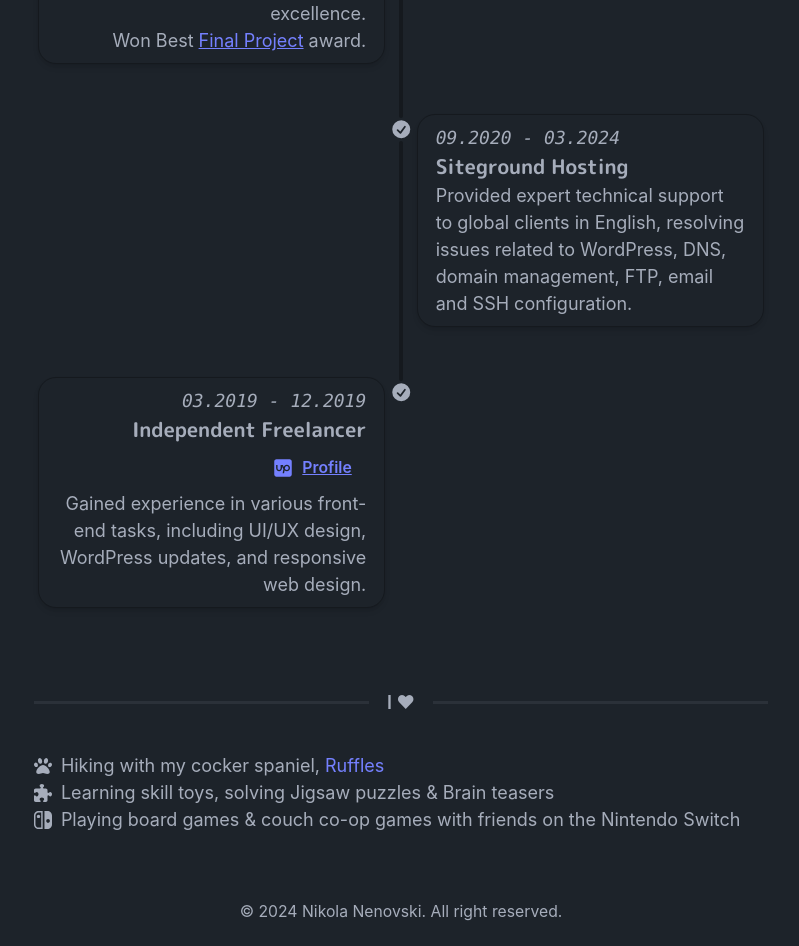
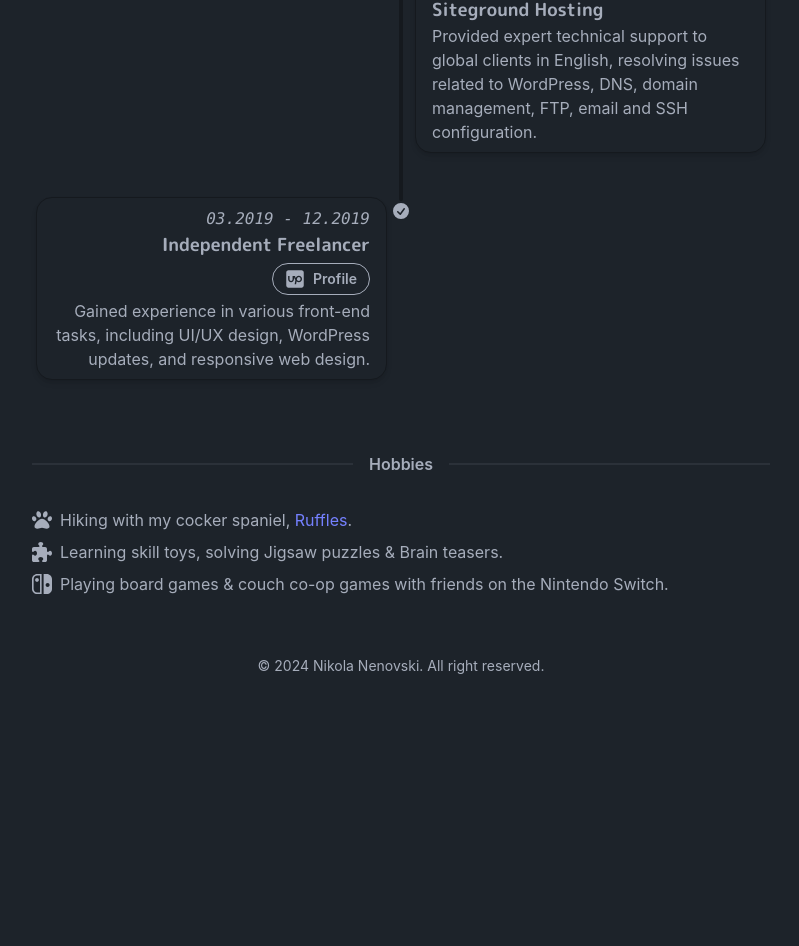
Before and after one commit to Nickslabcode/portfolio-ts, a React (Vite) app in the folder template/: page / in a window 1280 px wide. Shown: the part 829-1775 px from the top of the page, without its empty margins (239-1038 px from the left). After the commit the page ends 1525 px from the top, so only its background shows below. Built offline with nearby package versions, Linux system fonts and the light colour scheme.

Commit message:
fixed an issue where the icons in the hobbies section didn't appear with the same size on mobile. Added padding to the links and stack labels in the project's overview

```diff
--- a/template/src/components/ProjectOverview.tsx
+++ b/template/src/components/ProjectOverview.tsx
@@ -7,7 +7,7 @@ const ProjectOverview: React.FC<{ project: Project }> = ({ project }) => {
     <div className="flex flex-col gap-2 mb-5">
       <p className="my-2 text-justify">&emsp;{project.overview}</p>
       <div className="flex gap-3 items-center">
-        <span className="text-sm items-center bg-warning text-primary-content p-0.5 font-semibold rounded-md mr-2">
+        <span className="text-sm items-center bg-warning text-primary-content py-0.5 px-1 font-semibold rounded-md mr-2">
           Links
         </span>
         <a
@@ -28,7 +28,7 @@ const ProjectOverview: React.FC<{ project: Project }> = ({ project }) => {
         </a>
       </div>
       <div className="flex gap-3 items-center">
-        <span className="text-sm items-center bg-warning text-primary-content p-0.5 font-semibold rounded-md mr-2">
+        <span className="text-sm items-center bg-warning text-primary-content py-0.5 px-1 font-semibold rounded-md mr-2">
           Stack
         </span>
         <p>{project.technologies.join(', ')}</p>
--- a/template/src/components/Timeline.tsx
+++ b/template/src/components/Timeline.tsx
@@ -81,9 +81,10 @@ const Timeline: React.FC = () => {
         <div className="timeline-start mb-10 md:text-end timeline-box shadow-md">
           <time className="font-mono italic">03.2019 - 12.2019</time>
           <h2 className="text-lg font-semibold">Independent Freelancer</h2>
+
           <a
             href="https://www.upwork.com/freelancers/~019b57b5b048ed8468"
-            className="btn btn-link rounded-3xl btn-sm my-1 items-center"
+            className="btn btn-outline rounded-3xl btn-sm my-1 items-center"
             target="_blank"
           >
             <FaSquareUpwork size={20} />
--- a/template/src/index.css
+++ b/template/src/index.css
@@ -11,12 +11,6 @@ h6 {
   font-family: 'M PLUS Rounded 1c';
 }
 
-*,
-body,
-html {
-  font-size: large;
-}
-
 html {
   overflow-y: scroll;
 }
--- a/template/src/views/Home.tsx
+++ b/template/src/views/Home.tsx
@@ -80,7 +80,7 @@ const Home = () => {
       >
         <Timeline />
       </motion.div>
-      <Divider value="I ♥" />
+      <Divider value="Hobbies" />
       <motion.div
         className="w-3/4 text-justify"
         initial={{ opacity: 0, y: 20 }}
@@ -88,9 +88,11 @@ const Home = () => {
         exit={{ opacity: 0, y: 20 }}
         transition={{ duration: 0.5, ease: 'easeInOut' }}
       >
-        <ul>
+        <ul className="flex flex-col gap-2">
           <li className="flex gap-2 items-center">
-            <FaPaw />{' '}
+            <span>
+              <FaPaw size={20} />
+            </span>
             <p>
               Hiking with my cocker spaniel,{' '}
               <div className="dropdown dropdown-top dropdown-left md:dropdown-hover">
@@ -108,17 +110,22 @@ const Home = () => {
                   </div>
                 </div>
               </div>
+              .
             </p>
           </li>
           <li className="flex gap-2 items-center">
-            <FaPuzzlePiece />{' '}
-            <p>Learning skill toys, solving Jigsaw puzzles & Brain teasers </p>
+            <span>
+              <FaPuzzlePiece size={20} />
+            </span>
+            <p>Learning skill toys, solving Jigsaw puzzles & Brain teasers.</p>
           </li>
           <li className="flex gap-2 items-center">
-            <SiNintendoswitch />{' '}
+            <span>
+              <SiNintendoswitch size={20} />
+            </span>
             <p>
               Playing board games & couch co-op games with friends on the
-              Nintendo Switch
+              Nintendo Switch.
             </p>
           </li>
         </ul>
```
